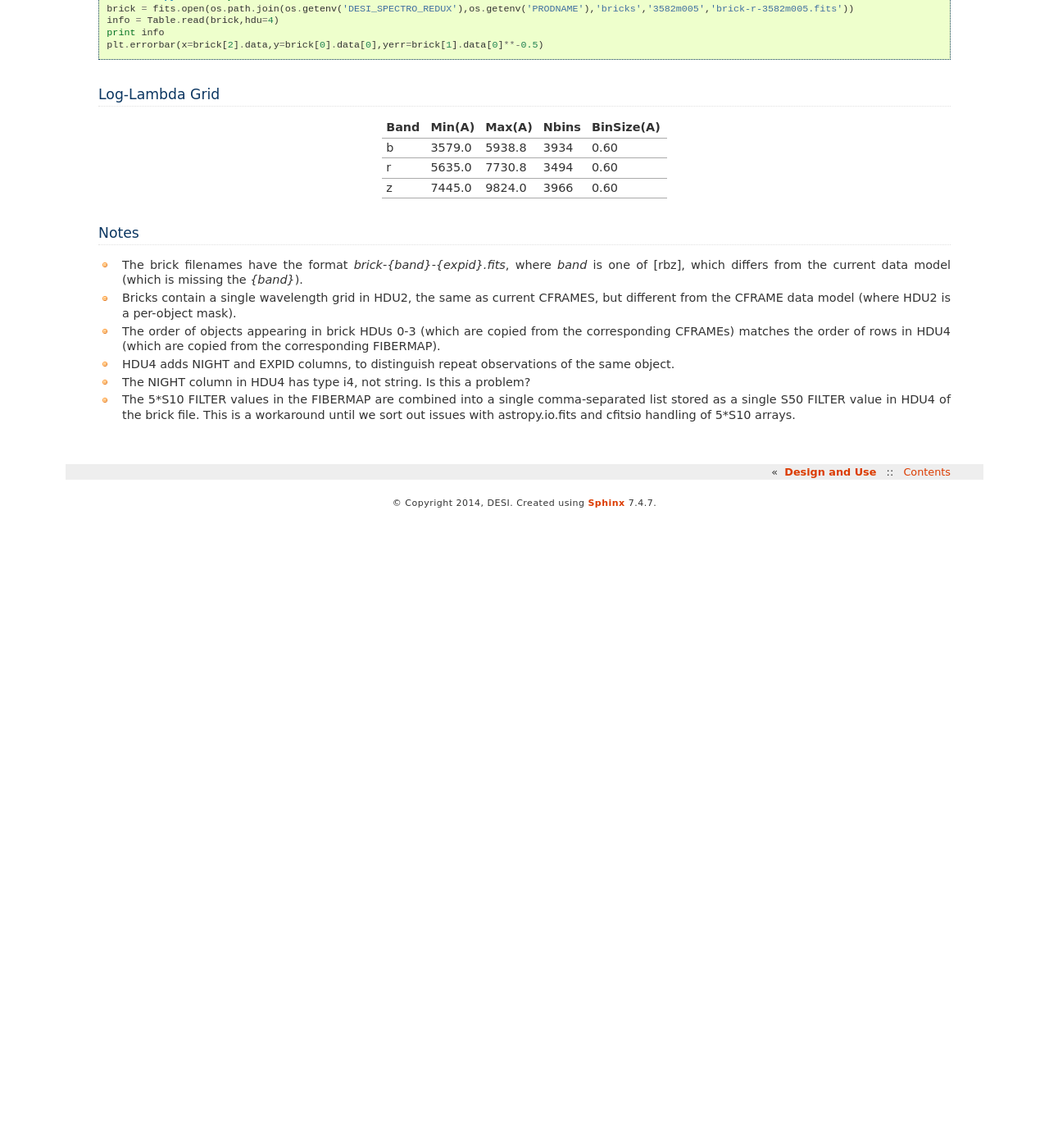
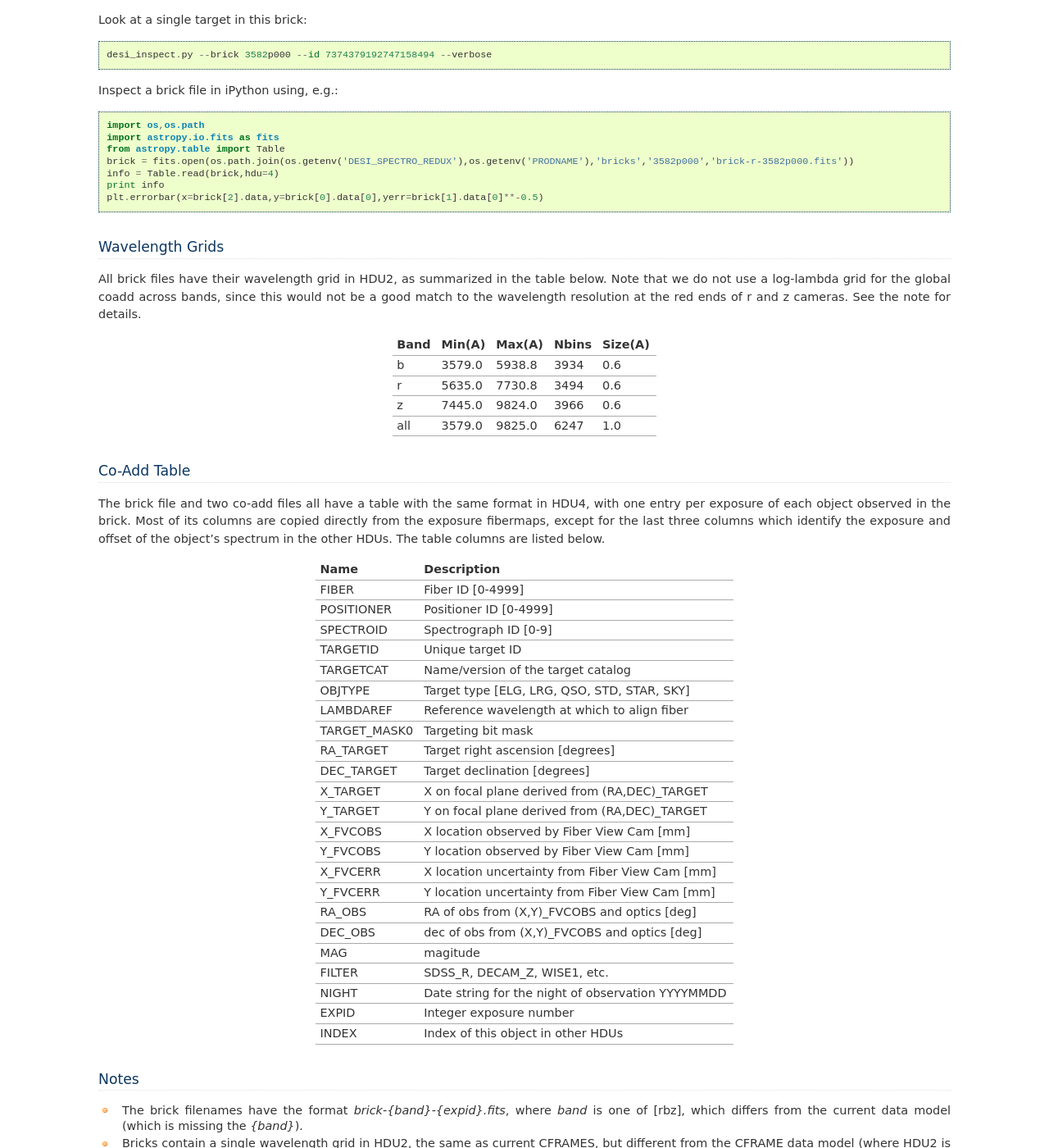
Before and after one commit to desihub/desispec, a Sphinx documentation site: the page built from doc/coadd.rst, in a window 1280 px wide and 1400 px high, scrolled down 1095 px. Shown: the whole window at 82% size. Built offline with Sphinx 7.4.7, drawn with Linux system fonts in a browser that asks for light colours; before the commit the page ends 1725 px from its top, so only the background shows below that; some of the changed text lies outside the part shown.

Commit message:
Update coadd docs

```diff
--- a/doc/coadd.rst
+++ b/doc/coadd.rst
@@ -43,26 +43,71 @@ Convert mocks cframes and fibermaps into brick files using::
 
 Note that the code is not yet smart enough to do the right thing for exposures that have already been added to brick files, hence the `rm` command above.
 
+Update coadds for a single brick::
+
+    rm -rf $DESI_SPECTRO_REDUX/$PRODNAME/bricks/3582p000/coadd*
+    desi_update_coadds.py --brick 3582p000 --verbose
+
+Look at a single target in this brick::
+
+    desi_inspect.py --brick 3582p000 --id 7374379192747158494 --verbose
+
 Inspect a brick file in iPython using, e.g.::
 
     import os,os.path
     import astropy.io.fits as fits
     from astropy.table import Table
-    brick = fits.open(os.path.join(os.getenv('DESI_SPECTRO_REDUX'),os.getenv('PRODNAME'),'bricks','3582m005','brick-r-3582m005.fits'))
+    brick = fits.open(os.path.join(os.getenv('DESI_SPECTRO_REDUX'),os.getenv('PRODNAME'),'bricks','3582p000','brick-r-3582p000.fits'))
     info = Table.read(brick,hdu=4)
     print info
     plt.errorbar(x=brick[2].data,y=brick[0].data[0],yerr=brick[1].data[0]**-0.5)
 
-Log-Lambda Grid
----------------
+Wavelength Grids
+----------------
 
-===== ======= ======= ======= ==========
-Band  Min(A)  Max(A)  Nbins   BinSize(A)
-===== ======= ======= ======= ==========
-b     3579.0  5938.8  3934    0.60
-r     5635.0  7730.8  3494    0.60
-z     7445.0  9824.0  3966    0.60
-===== ======= ======= ======= ==========
+All brick files have their wavelength grid in HDU2, as summarized in the table below. Note that we do not use a log-lambda grid for the global coadd across bands, since this would not be a good match to the wavelength resolution at the red ends of r and z cameras. See the note for details.
+
+===== ======= ======= ======= =======
+Band  Min(A)  Max(A)  Nbins   Size(A)
+===== ======= ======= ======= =======
+b     3579.0  5938.8  3934    0.6
+r     5635.0  7730.8  3494    0.6
+z     7445.0  9824.0  3966    0.6
+all   3579.0  9825.0  6247    1.0
+===== ======= ======= ======= =======
+
+Co-Add Table
+------------
+
+The brick file and two co-add files all have a table with the same format in HDU4, with one entry per exposure of each object observed in the brick. Most of its columns are copied directly from the exposure fibermaps, except for the last three columns which identify the exposure and offset of the object's spectrum in the other HDUs.  The table columns are listed below.
+
+============ ======================================================
+Name         Description
+============ ======================================================
+FIBER        Fiber ID [0-4999]
+POSITIONER   Positioner ID [0-4999]
+SPECTROID    Spectrograph ID [0-9]
+TARGETID     Unique target ID
+TARGETCAT    Name/version of the target catalog
+OBJTYPE      Target type [ELG, LRG, QSO, STD, STAR, SKY]
+LAMBDAREF    Reference wavelength at which to align fiber
+TARGET_MASK0 Targeting bit mask
+RA_TARGET    Target right ascension [degrees]
+DEC_TARGET   Target declination [degrees]
+X_TARGET     X on focal plane derived from (RA,DEC)_TARGET
+Y_TARGET     Y on focal plane derived from (RA,DEC)_TARGET
+X_FVCOBS     X location observed by Fiber View Cam [mm]
+Y_FVCOBS     Y location observed by Fiber View Cam [mm]
+X_FVCERR     X location uncertainty from Fiber View Cam [mm]
+Y_FVCERR     Y location uncertainty from Fiber View Cam [mm]
+RA_OBS       RA of obs from (X,Y)_FVCOBS and optics [deg]
+DEC_OBS      dec of obs from (X,Y)_FVCOBS and optics [deg]
+MAG          magitude
+FILTER       SDSS_R, DECAM_Z, WISE1, etc.
+NIGHT        Date string for the night of observation YYYYMMDD
+EXPID        Integer exposure number
+INDEX        Index of this object in other HDUs
+============ ======================================================
 
 Notes
 -----
@@ -73,3 +118,5 @@ Notes
 * HDU4 adds NIGHT and EXPID columns, to distinguish repeat observations of the same object.
 * The NIGHT column in HDU4 has type i4, not string. Is this a problem?
 * The 5*S10 FILTER values in the FIBERMAP are combined into a single comma-separated list stored as a single S50 FILTER value in HDU4 of the brick file.  This is a workaround until we sort out issues with astropy.io.fits and cfitsio handling of 5*S10 arrays.
+* The mock resolution matrices do not have np.sum(R,axis=1) == 1 for all rows and go slightly negative in the tails.
+* The wlen values in HDU2 have some roundoff errors, e.g., z-band wlen[-1] = 9824.0000000014425
```
